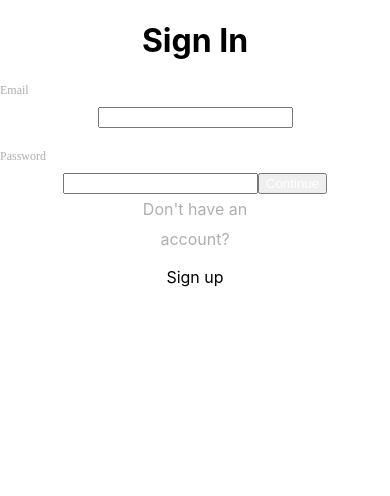
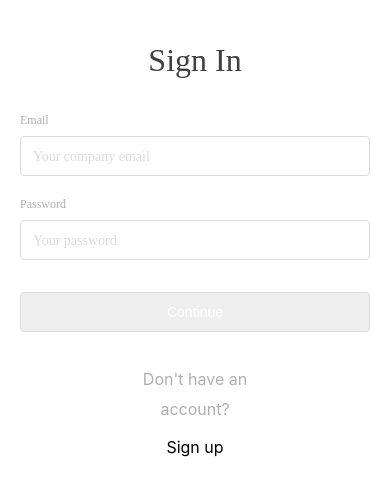
Before and after one commit to evb0110/reactform, a React (Create React App) app: page / in a window 390 px wide. Shown: the top 496 px of the page. Built offline with nearby package versions, Linux system fonts and the light colour scheme.

Commit message:
minor fixes

```diff
--- a/src/App.css
+++ b/src/App.css
@@ -54,6 +54,9 @@ option {
 
 button {
   color: white;
+  font-weight: 500;
+  font-size: 14px;
+  line-height: 24px;
 }
 
 input,
--- /dev/null
+++ b/src/SignIn.css
@@ -0,0 +1,46 @@
+@media (max-width: 700px) {
+  .SignIn h1 {
+    width: 280;
+    height: 40px;
+    margin-top: 40px;
+    margin-bottom: 32px;
+    text-align: center;
+    font-family: Ubuntu;
+    font-style: normal;
+    font-weight: 500;
+    font-size: 32px;
+    line-height: 40px;
+
+    color: #404040;
+  }
+
+  .SignIn-form > * {
+    display: block;
+    margin-left: 20px;
+    margin-right: 20px;
+  }
+
+  .SignIn input,
+  .SignIn select,
+  .SignIn button {
+    box-sizing: border-box;
+    width: 100%;
+    height: 40px;
+    border: 1px solid #dbdbdb;
+    box-sizing: border-box;
+    border-radius: 4px;
+  }
+
+  .SignIn button {
+    margin-top: 32px;
+    margin-bottom: 32px;
+  }
+
+  .anchor {
+    display: block;
+  }
+}
+
+.SignIn select {
+  background-color: white;
+}
--- a/src/SignIn.js
+++ b/src/SignIn.js
@@ -1,16 +1,27 @@
 import React, { Component } from 'react';
+import './SignIn.css';
 
 class SignIn extends Component {
   render() {
     return (
-      <form>
-        <h1>Sign In</h1>
-        <label htmlFor="email">Email</label>
-        <input type="text" id="email" />
-        <label htmlFor="password">Password</label>
-        <input type="password" id="password" />
-        <button>Continue</button>
-      </form>
+      <div className="SignIn">
+        <div className="SignIn-header">
+          <h1>Sign In</h1>
+        </div>
+        <form className="SignIn-form">
+          <div className="email">
+            <label htmlFor="email">Email</label>
+            <input type="email" id="email" placeholder="Your company email" />
+          </div>
+          <div className="password">
+            <label htmlFor="password">Password</label>
+            <input type="password" id="password" placeholder="Your password" />
+          </div>
+          <div className="submit">
+            <button>Continue</button>
+          </div>
+        </form>
+      </div>
     );
   }
 }
--- a/src/SignUp.js
+++ b/src/SignUp.js
@@ -32,7 +32,7 @@ class SignUp extends Component {
             <label htmlFor="firstname">First name</label>
             <input type="text" id="firstname" placeholder="Your first name" />
             <label htmlFor="lastname">Last name</label>
-            <input type="text" id="lastname" placeholder="Your first name" />
+            <input type="text" id="lastname" placeholder="Your last name" />
           </div>
           <div className="email">
             <label htmlFor="email">Email</label>
@@ -45,11 +45,11 @@ class SignUp extends Component {
               {this.props.countries.map((c, i) => <option value={c} key={i}>{c}</option>)}
             </select>
             <label htmlFor="phone">Phone number</label>
-            <input type="phone" id="phone" />
+            <input type="phone" id="phone" placeholder="+7(___)___-__-__" />
           </div>
           <div className="password">
             <label htmlFor="password">Password</label>
-            <input type="password" id="password" />
+            <input type="password" id="password" placeholder="Your password" />
           </div>
           <div className="submit">
             <button>Continue</button>
```
